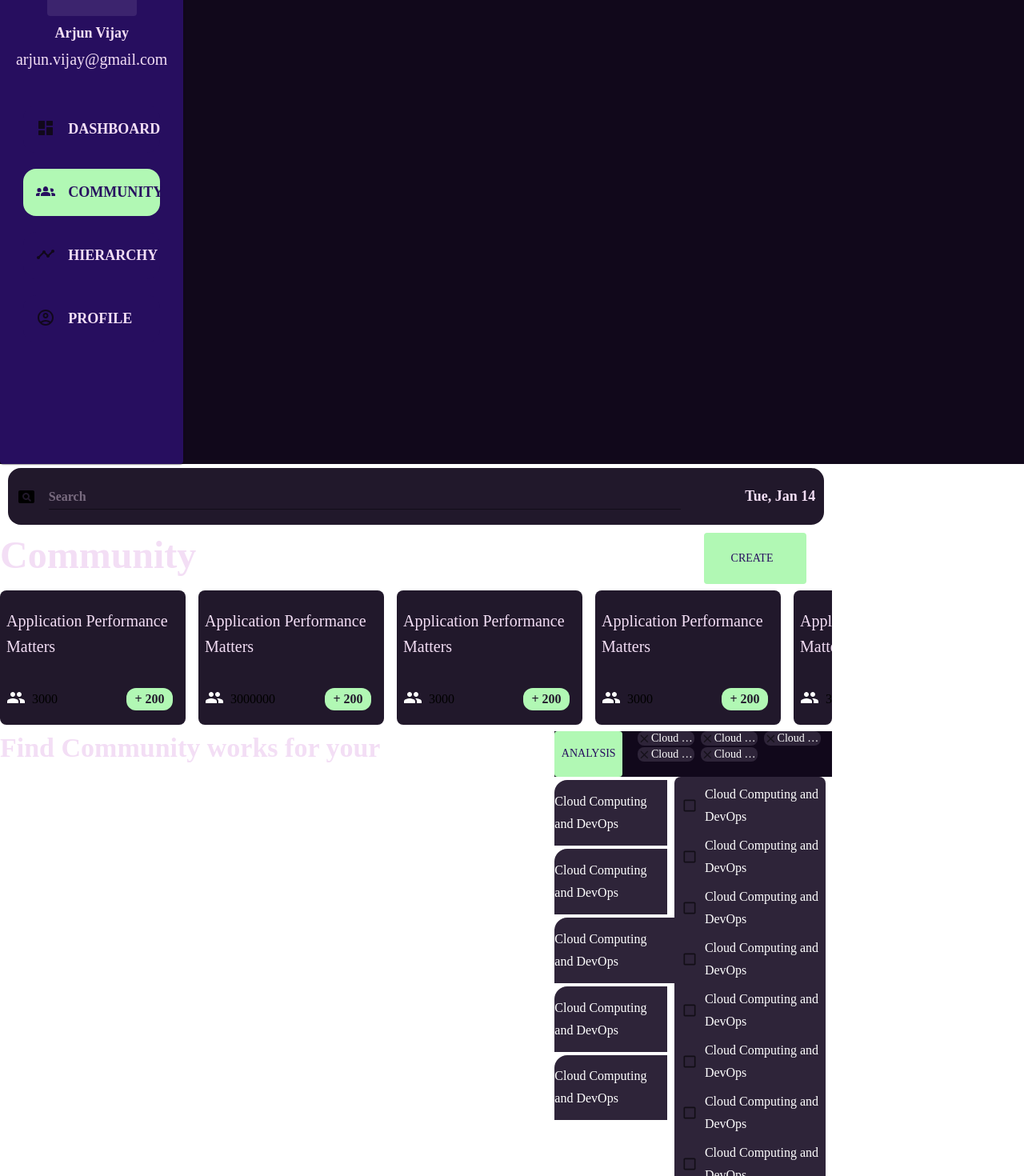
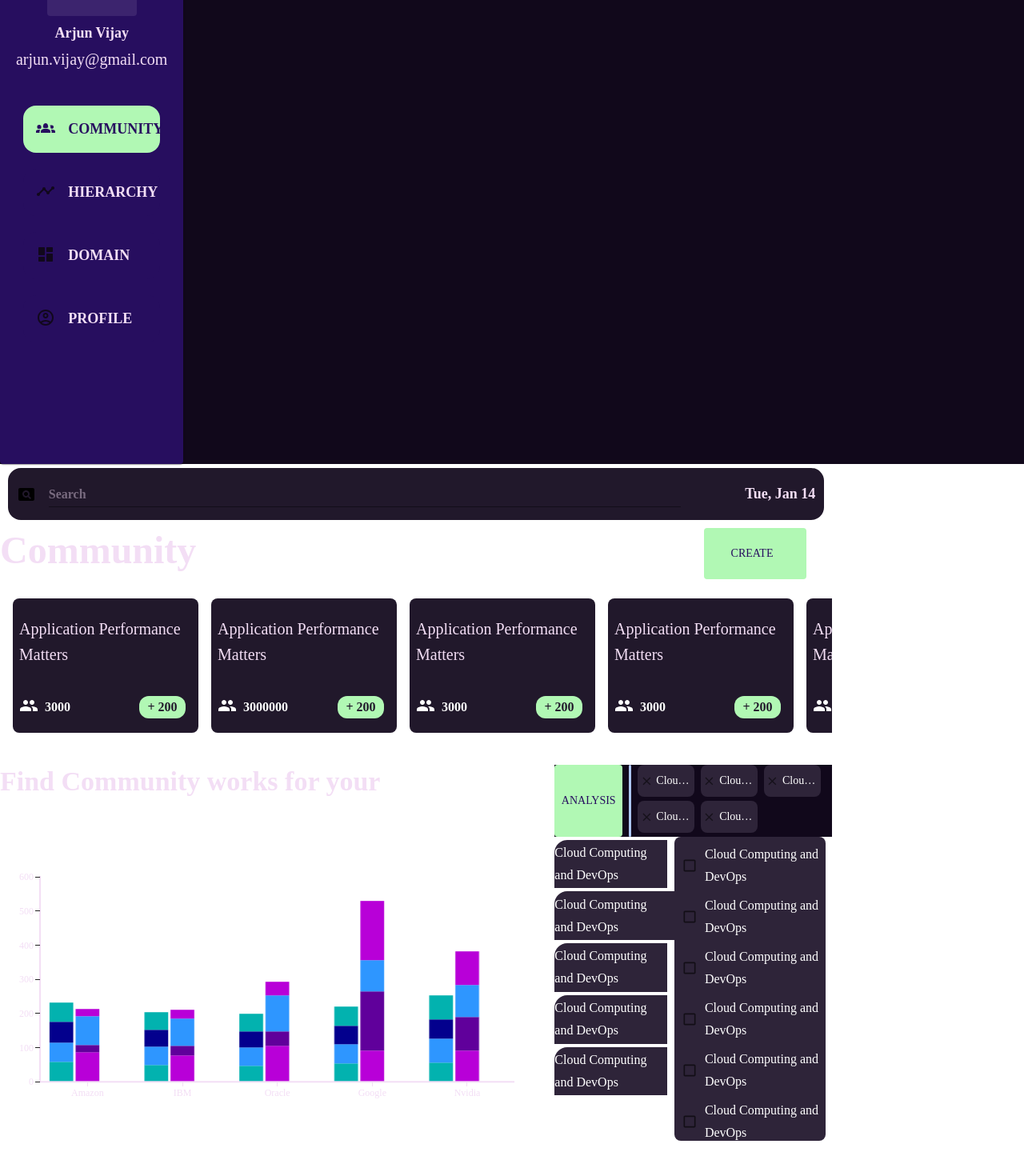
Before and after one commit to DhakshidMurali/tara, a Next.js app in the folder codeApp/tara/: page /community in a window 1280 px wide. Shown: the part 220-1690 px from the top of the page at 80% size. After the commit the page ends 1646 px from the top, so only its background shows below. Built offline with nearby package versions, Linux system fonts and the light colour scheme.

Commit message:
Worked on Making same UI for Domain and Community

```diff
--- a/codeApp/tara/app/community/page.tsx
+++ b/codeApp/tara/app/community/page.tsx
@@ -43,7 +43,7 @@ export default function Community() {
             </Typography>
           </Stack>
         </SearchBox>
-        <Grid container spacing={1}>
+        <Grid container spacing={1} height={"80%"}>
           <Grid item xs={12}>
             <Stack
               direction={"row"}
@@ -56,7 +56,7 @@ export default function Community() {
               <Button sx={styles.createButtonStyle}>Create</Button>
             </Stack>
           </Grid>
-          <Grid item xs={12} >
+          <Grid item xs={12}>
             <CommunityList></CommunityList>
           </Grid>
           <Grid item xs={12} sx={styles.gridContainerCommnityBox}>
--- a/codeApp/tara/app/community/useStyles.tsx
+++ b/codeApp/tara/app/community/useStyles.tsx
@@ -11,7 +11,6 @@ const communityTextTypographStyle: SxProps = {
   color: "primary.contrastText",
   fontWeight: "bolder",
   marginBottom: "8px",
-
 };
 
 const createButtonStyle: SxProps = {
@@ -25,27 +24,13 @@ const createButtonStyle: SxProps = {
 };
 
 const gridContainerCommnityBox: SxProps = {
-  overflowY: "auto",
+  marginTop: 2,
   height: "70%",
-  "&::-webkit-scrollbar": {
-    height: "8px",
-    width: "6px"
-  },
-  "&::-webkit-scrollbar-track": {
-    backgroundColor: "secondary.main",
-  },
-  "&::-webkit-scrollbar-thumb": {
-    backgroundColor: "secondary.light",
-    borderRadius: "8px",
-  },
-  "&::-webkit-scrollbar-thumb:hover": {
-    background: "#555",
-  },
 };
 
 export const styles = {
   dateTypographyStyle,
   gridContainerCommnityBox,
   communityTextTypographStyle,
-  createButtonStyle
+  createButtonStyle,
 };
--- a/codeApp/tara/components/common/navBar/navBar.tsx
+++ b/codeApp/tara/components/common/navBar/navBar.tsx
@@ -1,5 +1,4 @@
 "use client";
-
 
 import { lightPurple } from "@/utils/constants";
 import {
@@ -26,8 +25,8 @@ export default function NavBar(props) {
   const { selected } = props;
   const route = useRouter();
   const handleNavigation = (currentPage) => {
-    currentPage == "dashboard"
-      ? route.push("/dashboard")
+    currentPage == "domain"
+      ? route.push("/domain")
       : currentPage == "hierarchy"
       ? route.push("/hierarchy")
       : currentPage == "community"
@@ -68,27 +67,6 @@ export default function NavBar(props) {
         <SpacerBox height={24}></SpacerBox>
         <Button
           onClick={() => {
-            handleNavigation("dashboard");
-          }}
-        >
-          <ListBox selected={selected == "dashboard"}>
-            <DashboardRounded
-              color={selected == "dashboard" ? "primary" : "secondary"}
-            ></DashboardRounded>
-            <Typography
-              variant="body1"
-              sx={
-                selected == "dashboard"
-                  ? styles.navbarSelectedMenuTextStyle
-                  : styles.navbarMenuTextStyle
-              }
-            >
-              Dashboard
-            </Typography>
-          </ListBox>
-        </Button>
-        <Button
-          onClick={() => {
             handleNavigation("community");
           }}
         >
@@ -96,11 +74,14 @@ export default function NavBar(props) {
             <Groups2
               color={selected == "community" ? "primary" : "secondary"}
             ></Groups2>
-            <Typography variant="body1" sx={
+            <Typography
+              variant="body1"
+              sx={
                 selected == "community"
                   ? styles.navbarSelectedMenuTextStyle
                   : styles.navbarMenuTextStyle
-            }>
+              }
+            >
               Community
             </Typography>
           </ListBox>
@@ -122,6 +103,27 @@ export default function NavBar(props) {
         </Button>
         <Button
           onClick={() => {
+            handleNavigation("domain");
+          }}
+        >
+          <ListBox selected={selected == "domain"}>
+            <DashboardRounded
+              color={selected == "domain" ? "primary" : "secondary"}
+            ></DashboardRounded>
+            <Typography
+              variant="body1"
+              sx={
+                selected == "domain"
+                  ? styles.navbarSelectedMenuTextStyle
+                  : styles.navbarMenuTextStyle
+              }
+            >
+              Domain
+            </Typography>
+          </ListBox>
+        </Button>
+        <Button
+          onClick={() => {
             handleNavigation("profile");
           }}
         >
--- a/codeApp/tara/components/community/communityBarChart/communityBarChart.tsx
+++ b/codeApp/tara/components/community/communityBarChart/communityBarChart.tsx
@@ -12,15 +12,12 @@ import { styles } from "./useStyles";
 
 export default function CommunityBarChart() {
   return (
-    <Grid container sx={{ height: "65%" }}>
-      <Grid item xs={12} sx={{ height: "100%" }} >
     <Grid container sx={{ height: "100%" }}>
       <Grid item xs={8} sx={{ height: "20%" }}>
         <Typography variant="h4" sx={styles.communityTextTypographStyle}>
           Find Community works for your
         </Typography>
       </Grid>
-          {/* Grid Item xs={4} */}
       <AnalysisHeader></AnalysisHeader>
       <Grid item xs={8} sx={{ height: "80%" }}>
         <BarChart
@@ -29,6 +26,8 @@ export default function CommunityBarChart() {
             {
               scaleType: "band",
               dataKey: "month",
+              tickPlacement: "middle",
+              tickLabelPlacement: "middle",
             },
           ]}
           series={addLabels([
@@ -74,13 +73,14 @@ export default function CommunityBarChart() {
               stroke: "#f3def5",
               strokeWidth: 2.4,
             },
+            "& .MuiChartsAxis-bottom .MuiChartsAxis-tick": {
+              stroke: "#f3def5",
+            },
           }}
           tooltip={{ trigger: "item" }}
         />
       </Grid>
       <AnalysisCommunitySelection></AnalysisCommunitySelection>
     </Grid>
-      </Grid>
-    </Grid>
   );
 }
--- a/codeApp/tara/components/community/communityBarChart/communityBarChartAnalysis.tsx
+++ b/codeApp/tara/components/community/communityBarChart/communityBarChartAnalysis.tsx
@@ -19,7 +19,6 @@ export function AnalysisHeader() {
         <Button sx={{ backgroundColor: "primary.light", padding: 2 }}>
           Analysis
         </Button>
-
         <Box
           sx={styles.toolsContainerListBoxGridSelectGridItemSplittingBoxStyle}
         ></Box>
@@ -54,10 +53,10 @@ export function AnalysisHeader() {
                     sx={{
                       alignSelf: "center",
                       color: "white",
-                      width: "90%",
                       whiteSpace: "nowrap",
                       overflow: "hidden",
                       textOverflow: "ellipsis",
+                      padding: 0.5,
                     }}
                   >
                     Cloud Compusdsdst..
@@ -100,7 +99,7 @@ export function AnalysisCommunitySelection() {
         </Grid>
         <Grid item xs={0.3}>
           {[1, 1, 1, 1, 1].map((data, index) => {
-            if (index == 2) {
+            if (index == 1) {
               return (
                 <Box
                   sx={{
@@ -129,7 +128,8 @@ export function AnalysisCommunitySelection() {
             styles.toolsContainerListBoxGridSelectGridItemGridItemStackCommunityListStyle
           }
         >
-          {[1, 1, 1, 1, 1, 1, 1, 1].map((data, index) => {
+          {[1, 1, 1, 1, 1, 1, 1, 1, 1, 1, 1, 1, 1, 1, 1, 1, 1].map(
+            (data, index) => {
               return (
                 <Stack
                   direction={"row"}
@@ -159,7 +159,8 @@ export function AnalysisCommunitySelection() {
                   </Typography>
                 </Stack>
               );
-          })}
+            }
+          )}
         </Grid>
       </Grid>
     </Grid>
--- a/codeApp/tara/components/community/communityBarChart/useStyles.tsx
+++ b/codeApp/tara/components/community/communityBarChart/useStyles.tsx
@@ -18,6 +18,7 @@ const toolsContainerListBoxGridSelectGridItemGridItemStyle: SxProps = {
   borderRadius: 2,
   display: "flex",
   justifyContent: "space-evenly",
+  padding: 0.3,
 };
 const toolsContainerListBoxGridSelectGridItemGridItemStackStyle: SxProps = {
   height: "16%",
@@ -39,10 +40,10 @@ const toolsContainerListBoxGridSelectGridItemGridItemStackCommunityListStyle: Sx
     backgroundColor: "secondary.dark",
     overflowX: "auto",
     borderRadius: 2,
-    height: "95%",
+    height: "380px",
     "&::-webkit-scrollbar": {
       height: "8px",
-      width:"6px"
+      width: "6px",
     },
     "&::-webkit-scrollbar-track": {
       backgroundColor: "secondary.main",
--- a/codeApp/tara/components/community/communityList/communityList.tsx
+++ b/codeApp/tara/components/community/communityList/communityList.tsx
@@ -4,6 +4,7 @@ import { communityOverViewDetails } from "@/public/data/community";
 import { Group } from "@mui/icons-material";
 import { Box, Grid, Typography } from "@mui/material";
 import { styles } from "./useStyles";
+import { getRandomColor } from "@/utils/functions";
 
 export default function CommunityList() {
   return (
@@ -26,9 +27,9 @@ export default function CommunityList() {
                 <Group sx={{ color: "white" }}></Group>
                 <Typography
                   variant="subtitle1"
-                  sx={
-                    styles.toolsContainerListBoxGridBoxTypographyParticipantsStyle
-                  }
+                  sx={{
+                    ...styles.toolsContainerListBoxGridBoxTypographyParticipantsStyle,
+                  }}
                 >
                   {" "}
                   {data.totalParticipants}
@@ -37,9 +38,7 @@ export default function CommunityList() {
             </Grid>
             <Grid item xs={3} marginRight={2}>
               <Box
-                sx={
-                  styles.toolsContainerListBoxGridIncreaseInLastMonthBoxStyle
-                }
+                sx={styles.toolsContainerListBoxGridIncreaseInLastMonthBoxStyle}
               >
                 <Typography
                   variant="subtitle1"
--- a/codeApp/tara/components/community/communityList/useStyles.tsx
+++ b/codeApp/tara/components/community/communityList/useStyles.tsx
@@ -4,7 +4,6 @@ const communityTextTypographStyle: SxProps = {
   color: "primary.contrastText",
   fontWeight: "bolder",
   marginBottom: "8px",
-
 };
 
 const createButtonStyle: SxProps = {
@@ -22,6 +21,7 @@ const toolsContainerBoxStyle: SxProps = {
   display: "flex",
   borderRadius: 2,
   flexWrap: "nowrap",
+  padding: 2,
   "&::-webkit-scrollbar": {
     height: "8px",
   },
@@ -36,7 +36,6 @@ const toolsContainerBoxStyle: SxProps = {
     background: "#555",
   },
 };
-
 
 const toolsContainerListBoxGridStyle: SxProps = {
   backgroundColor: "secondary.light",
@@ -62,7 +61,9 @@ const toolsContainerListBoxGridBoxStyle: SxProps = {
 const toolsContainerListBoxGridBoxTypographyParticipantsStyle: SxProps = {
   display: "flex",
   flexDirection: "row",
+  fontWeight: "bold",
   paddingLeft: 1,
+  color: "white",
 };
 
 const toolsContainerListBoxGridIncreaseInLastMonthBoxStyle: SxProps = {
@@ -74,11 +75,11 @@ const toolsContainerListBoxGridIncreaseInLastMonthBoxStyle: SxProps = {
 };
 
 const toolsContainerListBoxGridIncreaseInLastMonthBoxTypograghyStyle: SxProps =
-{
-  color: "rgb(33,24,43)",
-  justifyContent: "flex-end",
-  fontWeight: "bolder",
-};
+  {
+    color: "rgb(33,24,43)",
+    justifyContent: "flex-end",
+    fontWeight: "bolder",
+  };
 
 export const styles = {
   communityTextTypographStyle,
--- a/codeApp/tara/components/dashboard/dashBoardList/dashboardList.tsx
+++ b/codeApp/tara/components/dashboard/dashBoardList/dashboardList.tsx
@@ -9,7 +9,7 @@ export function DashBoardList() {
     <Grid container spacing={2} sx={styles.toolsContainerBoxStyle}>
       {Array.from({ length: 10 }).map((_, index) => (
         <Grid item key={index}>
-          <Box sx={styles.toolsContainerListBoxStyle}>
+          <Grid container sx={styles.toolsContainerListBoxStyle}>
             <Stack
               direction={"row"}
               justifyContent={"flex-start"}
@@ -43,7 +43,7 @@ export function DashBoardList() {
                 </Grid>
               </Grid>
             </Stack>
-          </Box>
+          </Grid>
         </Grid>
       ))}
     </Grid>
```
Also changed, not shown: codeApp/tara/app/domain/page.tsx (renamed from codeApp/tara/app/dashboard/page.tsx, +4 -4 lines), codeApp/tara/public/Sample/data.js (+111 -0 lines), codeApp/tara/app/domain/useStyles.tsx (renamed from codeApp/tara/app/dashboard/useStyles.tsx). Lines whose indentation alone changed are shown as unchanged.
